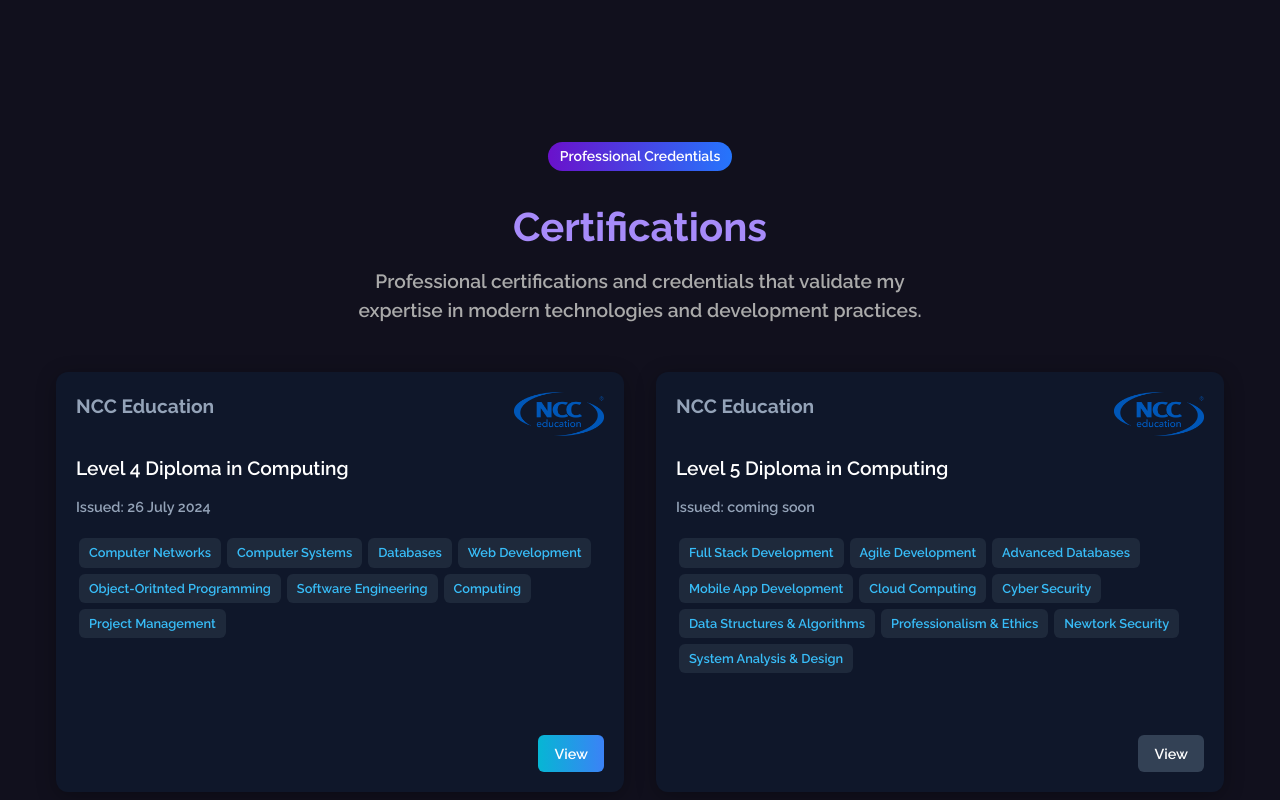
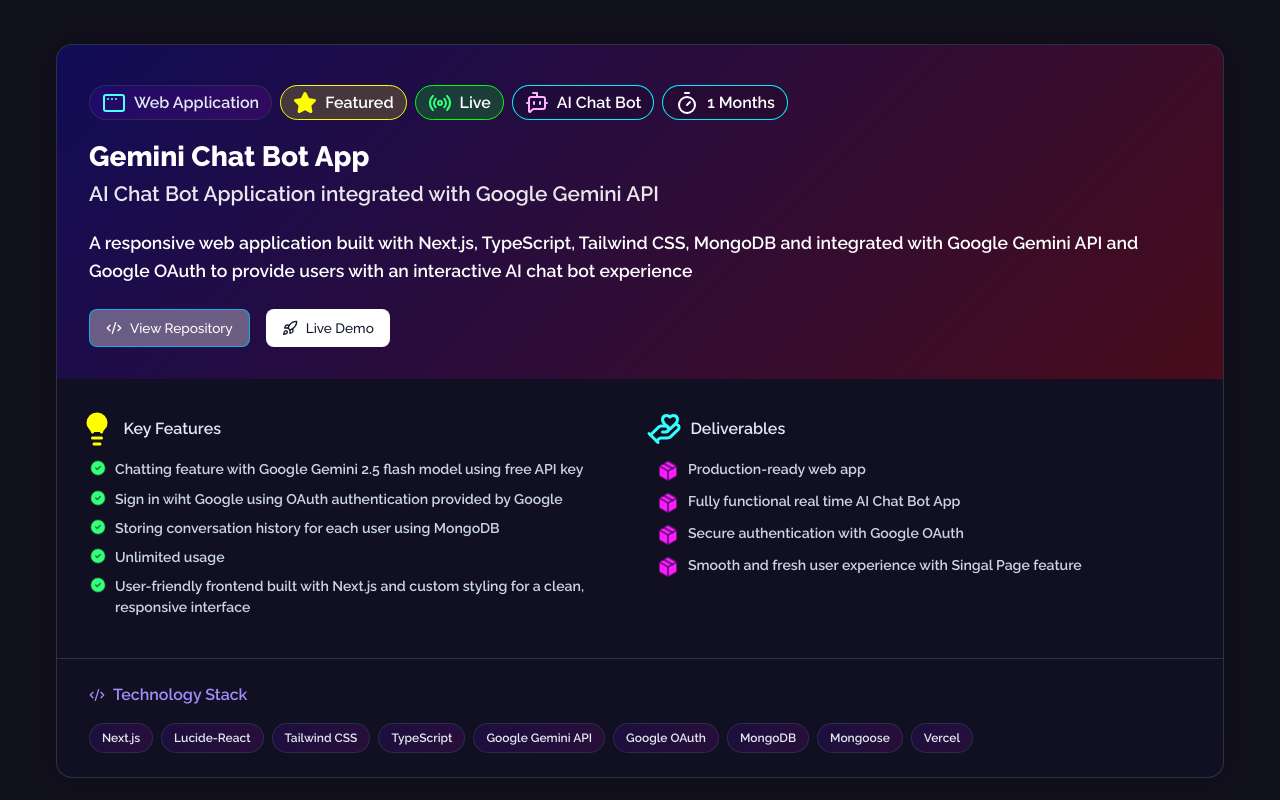
Before and after one commit to nandaminshin/new-protfolio, a React (Vite) app: page / in a window 1280 px wide. Shown: the part 9120-9920 px from the top of the page. Built offline with nearby package versions, Linux system fonts and the light colour scheme.

Commit message:
Chat bot project added

```diff
--- a/src/App.css
+++ b/src/App.css
@@ -650,6 +650,12 @@
     color: #fff;
 }
 
+.project-top-red {
+    background: linear-gradient(-45deg, #f700003d, #1100ff3c);
+    padding: 2rem;
+    color: #fff;
+}
+
 .project-top .tags {
     display: flex;
     flex-wrap: wrap;
@@ -693,6 +699,13 @@
     padding: 0.3rem 0.75rem;
     border: solid 1px rgba(0, 242, 255, 0.992);
     border-radius: 9999px;
+}
+
+.project-top-red .tags {
+    display: flex;
+    flex-wrap: wrap;
+    gap: 0.5rem;
+    margin-bottom: 1rem;
 }
 
 .project-top .tag-yellow {
@@ -771,6 +784,47 @@
 }
 
 .project-top-yellow .description {
+    margin-top: 1.2rem;
+    font-size: 1.1rem;
+    line-height: 1.6;
+    color: rgb(255, 255, 255);
+}
+
+.project-top-red .tag-yellow {
+    background: rgba(255, 251, 0, 0.177);
+    font-size: 0.75rem;
+    padding: 0.3rem 0.75rem;
+    border: solid 1px rgb(255, 251, 0);
+    border-radius: 9999px;
+}
+
+.project-top-red .tag-green {
+    background: rgba(0, 255, 13, 0.2);
+    font-size: 0.75rem;
+    padding: 0.3rem 0.75rem;
+    border: solid 1px rgb(0, 255, 13);
+    border-radius: 9999px;
+}
+
+.project-top-red .tag-black {
+    background: rgba(0, 0, 0, 0.113);
+    font-size: 0.75rem;
+    padding: 0.3rem 0.75rem;
+    border: solid 1px rgba(0, 242, 255, 0.992);
+    border-radius: 9999px;
+}
+
+.project-top-red h3 {
+    font-size: 1.75rem;
+    font-weight: 720;
+}
+
+.project-top-red .subtitle {
+    font-size: 1.3rem;
+    opacity: 0.9;
+}
+
+.project-top-red .description {
     margin-top: 1.2rem;
     font-size: 1.1rem;
     line-height: 1.6;
--- a/src/components/Project.tsx
+++ b/src/components/Project.tsx
@@ -1,4 +1,4 @@
-import { HandHeart, Code2, CheckCircle2, Rocket, Lightbulb, Radio, AppWindowMac, Star, Cog, Timer, Package, Gamepad2, ShoppingBasket } from "lucide-react";
+import { HandHeart, Code2, CheckCircle2, Rocket, Lightbulb, Radio, AppWindowMac, Star, Cog, Timer, Package, Gamepad2, ShoppingBasket, BotMessageSquare } from "lucide-react";
 
 export default function Project() {
     return (
@@ -458,6 +458,131 @@
                         </div>
                     </div>
                 </div>
+
+                {/* Project Card */}
+                <div className="mt-24 project-card">
+                    {/* Top Section */}
+                    <div className="project-top-red">
+                        <div className="tags">
+
+                            <div className="flex gap-2 tag">
+                                <AppWindowMac color="#4dffff" /> <span className="text-base">Web Application</span>
+                            </div>
+                            <div className="flex gap-2 tag-yellow">
+                                <Star color="yellow" fill="yellow" /> <span className="text-base">Featured</span>
+                            </div>
+                            <div className="flex gap-2 tag-green">
+                                <Radio color="#33ff77" /> <span className="text-base">Live</span>
+                            </div>
+                            <div className="flex gap-2 tag-black">
+                                <BotMessageSquare color="#ffb3ff" /><span className="text-base">AI Chat Bot</span>
+                            </div>
+                            <div className="flex gap-2 tag-black">
+                                <Timer /> <span className="text-base">1 Months</span>
+                            </div>
+
+                        </div>
+
+                        <h3>Gemini Chat Bot App</h3>
+                        <p className="subtitle">
+                            AI Chat Bot Application integrated with Google Gemini API
+                        </p>
+                        <p className="description">
+                            A responsive web application built with Next.js, TypeScript, Tailwind CSS, MongoDB and integrated with Google Gemini API and Google OAuth to provide users with an interactive AI chat bot experience
+                        </p>
+
+                        <div className="buttons">
+                            <a href="https://github.com/nandaminshin/Gemini-Chat-Bot-App" target="blank" className="btn secondary">
+                                <Code2 size={16} /> View Repository
+                            </a>
+                            <a href="https://nd-gemini-chat-bot-app.vercel.app/" target="blank" className="btn primary">
+                                <Rocket size={16} /> Live Demo
+                            </a>
+                        </div>
+                    </div>
+
+                    {/* Bottom Section */}
+                    <div className="project-bottom">
+                        <div className="features">
+                            <h4><Lightbulb size={36} fill="yellow" color="yellow" /> Key Features</h4>
+                            <ul>
+                                <li>
+                                    <div className="flex gap-2">
+                                        <span><CheckCircle2 size={18} color="rgba(18, 18, 40, 0.581)" fill="#33ff77" /></span><span>Chatting feature with Google Gemini 2.5 flash model using free API key</span>
+                                    </div>
+                                </li>
+                                <li>
+                                    <div className="flex gap-2">
+                                        <span><CheckCircle2 size={18} color="rgba(18, 18, 40, 0.581)" fill="#33ff77" /></span><span>Sign in wiht Google using OAuth authentication provided by Google</span>
+                                    </div>
+                                </li>
+                                <li>
+                                    <div className="flex gap-2">
+                                        <span><CheckCircle2 size={18} color="rgba(18, 18, 40, 0.581)" fill="#33ff77" /></span><span>Storing conversation history for each user using MongoDB</span>
+                                    </div>
+                                </li>
+                                <li>
+                                    <div className="flex gap-2">
+                                        <span><CheckCircle2 size={18} color="rgba(18, 18, 40, 0.581)" fill="#33ff77" /></span><span>Unlimited usage</span>
+                                    </div>
+                                </li>
+                                <li>
+                                    <div className="flex gap-2">
+                                        <span><CheckCircle2 size={18} color="rgba(18, 18, 40, 0.581)" fill="#33ff77" /></span><span>User-friendly frontend built with Next.js and custom styling for a clean, responsive interface</span>
+                                    </div>
+                                </li>
+                            </ul>
+                        </div>
+
+                        <div className="deliverables">
+                            <h4><HandHeart size={36} color="#33ffff" /> Deliverables</h4>
+                            <ul>
+                                <li>
+                                    <div className="flex gap-2">
+                                        <span><Package size={24} fill="#ff1aff" color="rgba(18, 18, 40, 0.581)" /></span><span>Production-ready web app</span>
+                                    </div>
+                                </li>
+                                <li>
+                                    <div className="flex gap-2">
+                                        <span><Package size={24} fill="#ff1aff" color="rgba(18, 18, 40, 0.581)" /></span><span>Fully functional real time AI Chat Bot App</span>
+                                    </div>
+                                </li>
+                                <li>
+                                    <div className="flex gap-2">
+                                        <span><Package size={24} fill="#ff1aff" color="rgba(18, 18, 40, 0.581)" /></span><span>Secure authentication with Google OAuth</span>
+                                    </div>
+                                </li>
+                                <li>
+                                    <div className="flex gap-2">
+                                        <span><Package size={24} fill="#ff1aff" color="rgba(18, 18, 40, 0.581)" /></span><span>Smooth and fresh user experience with Singal Page feature</span>
+                                    </div>
+                                </li>
+                            </ul>
+                        </div>
+                    </div>
+
+                    {/* Tech Stack */}
+                    <div className="tech-stack">
+                        <h4><Code2 size={16} /> Technology Stack</h4>
+                        <div className="tags">
+                            {[
+                                "Next.js",
+                                "Lucide-React",
+                                "Tailwind CSS",
+                                "TypeScript",
+                                "Google Gemini API",
+                                "Google OAuth",
+                                "MongoDB",
+                                "Mongoose",
+                                "Vercel",
+                            ].map((tech) => (
+                                <span key={tech} className="tag">
+                                    {tech}
+                                </span>
+                            ))}
+                        </div>
+                    </div>
+                </div>
             </div>
         </section>
     );
```
